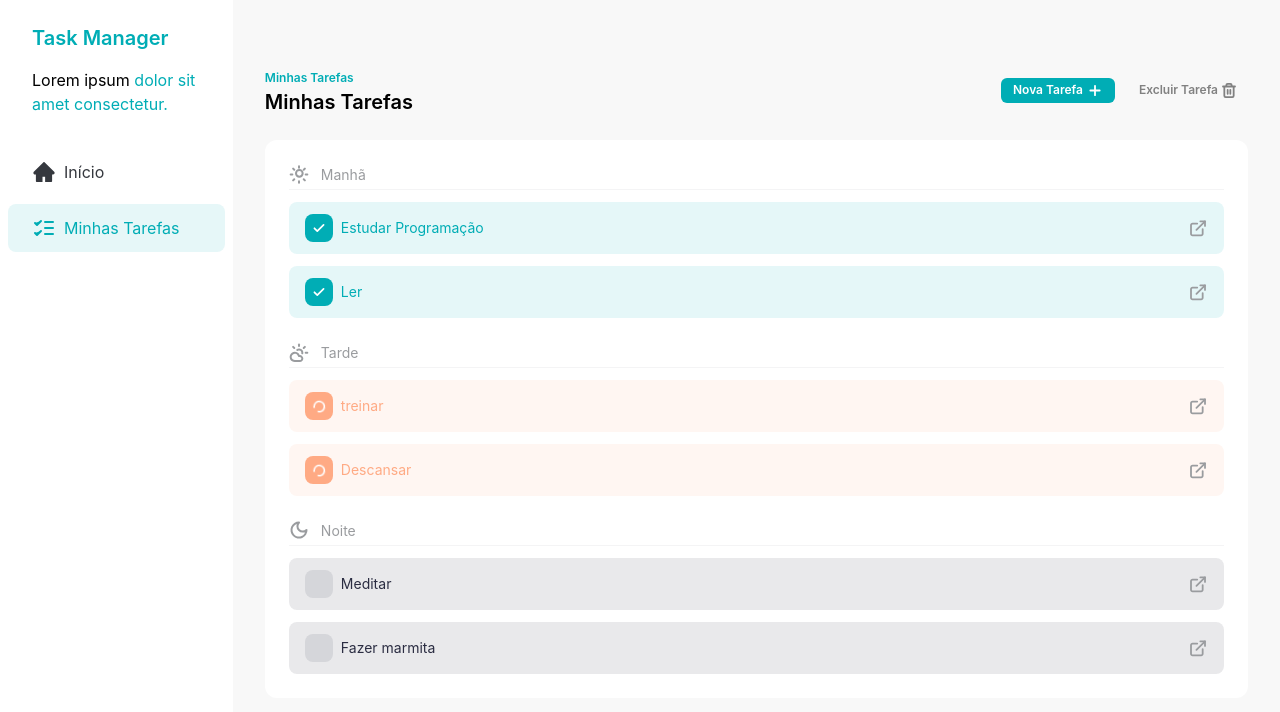
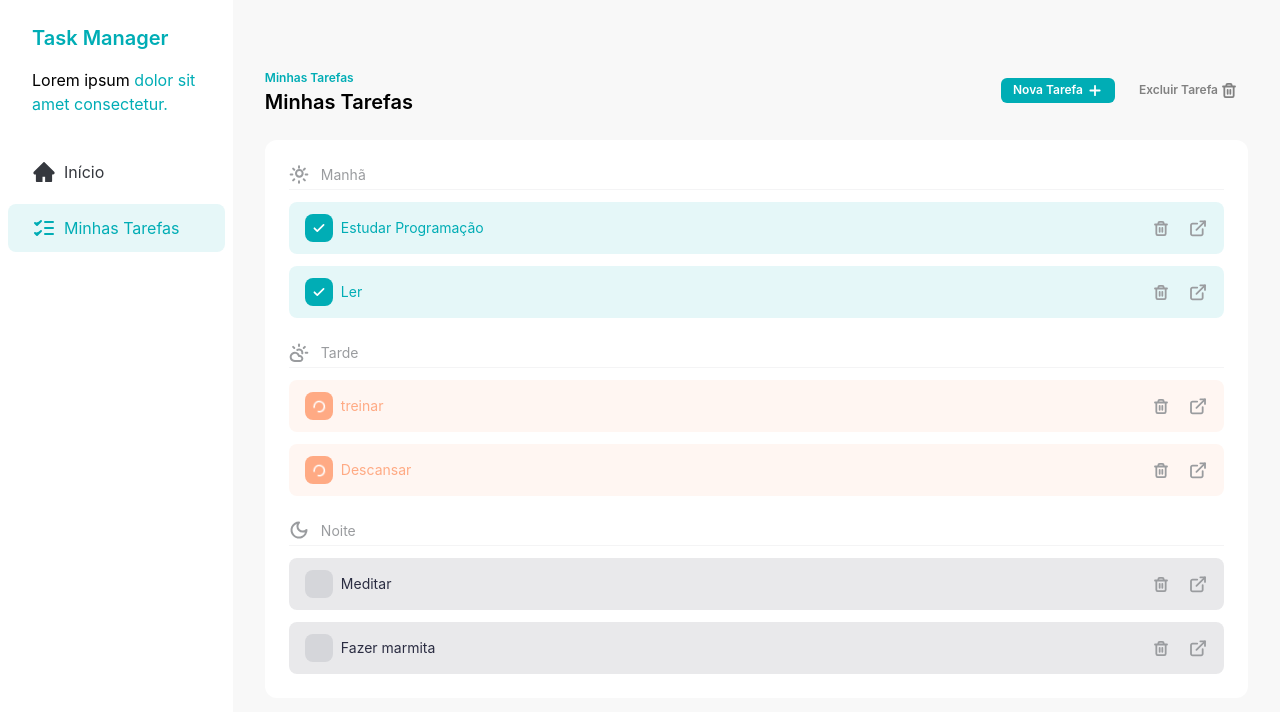
Before and after one commit to EduhBaumt/React-task-manager, a React (Vite) app: page / in a window 1280 px wide. Shown: the top 712 px of the page. Built offline with nearby package versions, Linux system fonts and the light colour scheme.

Commit message:
feat: ensure task can be deleted

```diff
--- a/src/components/Button.jsx
+++ b/src/components/Button.jsx
@@ -1,4 +1,4 @@
-const Button = ({ children, variant = "primary" }) => {
+const Button = ({ children, variant = "primary", onClick }) => {
   const getVariantClasses = () => {
     if (variant === "primary") {
       return "bg-[#00ADB5] text-white";
@@ -12,6 +12,7 @@
   return (
     <button
       className={`flex items-center gap-1 rounded-md px-3 py-1 text-xs font-semibold ${getVariantClasses()} transition hover:opacity-80`}
+      onClick={onClick}
     >
       {children}
     </button>
--- a/src/components/TaskItem.jsx
+++ b/src/components/TaskItem.jsx
@@ -1,8 +1,10 @@
 import CheckIcon from "../assets/icons/check.svg?react";
 import LoaderIcon from "../assets/icons/loader.svg?react";
 import DetailsIcon from "../assets/icons/details.svg?react";
+import TrashIcon from "../assets/icons/trash.svg?react";
+import Button from "./Button";
 
-const TaskItem = ({ task, handleTaskCheckboxClick }) => {
+const TaskItem = ({ task, handleCheckboxClick, handleDeleteClick }) => {
   const getStatusClasses = () => {
     if (task.status === "done") {
       return "bg-[rgba(0,173,181)] text-[#00ADB5]";
@@ -27,7 +29,7 @@
             type="checkbox"
             checked={task.status === "done"}
             className="absolute h-full w-full cursor-pointer opacity-0"
-            onChange={() => handleTaskCheckboxClick(task.id)}
+            onChange={() => handleCheckboxClick(task.id)}
           />
           {task.status === "done" && <CheckIcon />}
           {task.status === "in_progress" && (
@@ -36,9 +38,14 @@
         </label>
         {task.title}
       </div>
-      <a href="#" className="transition hover:opacity-75">
-        <DetailsIcon />
-      </a>
+      <div className="flex items-center gap-2">
+        <Button variant="ghost" onClick={() => handleDeleteClick(task.id)}>
+          <TrashIcon className="text-[#9a9c9f]" />
+        </Button>
+        <a href="#" className="transition hover:opacity-75">
+          <DetailsIcon />
+        </a>
+      </div>
     </div>
   );
 };
--- a/src/components/Tasks.jsx
+++ b/src/components/Tasks.jsx
@@ -14,6 +14,11 @@
   const morningTasks = tasks.filter((task) => task.time === "morning");
   const afternoonTasks = tasks.filter((task) => task.time === "afternoon");
   const eveningTasks = tasks.filter((task) => task.time === "evening");
+
+  const handleTaskDeleteClick = (taskId) => {
+    const newTasks = tasks.filter((task) => task.id !== taskId);
+    setTasks(newTasks);
+  };
 
   const handleTaskCheckboxClick = (taskId) => {
     const newTasks = tasks.map((task) => {
@@ -64,7 +69,8 @@
             <TaskItem
               key={task.id}
               task={task}
-              handleTaskCheckboxClick={handleTaskCheckboxClick}
+              handleCheckboxClick={handleTaskCheckboxClick}
+              handleDeleteClick={handleTaskDeleteClick}
             />
           ))}
         </div>
@@ -74,7 +80,8 @@
             <TaskItem
               key={task.id}
               task={task}
-              handleTaskCheckboxClick={handleTaskCheckboxClick}
+              handleCheckboxClick={handleTaskCheckboxClick}
+              handleDeleteClick={handleTaskDeleteClick}
             />
           ))}
         </div>
@@ -84,7 +91,8 @@
             <TaskItem
               key={task.id}
               task={task}
-              handleTaskCheckboxClick={handleTaskCheckboxClick}
+              handleCheckboxClick={handleTaskCheckboxClick}
+              handleDeleteClick={handleTaskDeleteClick}
             />
           ))}
         </div>
```
